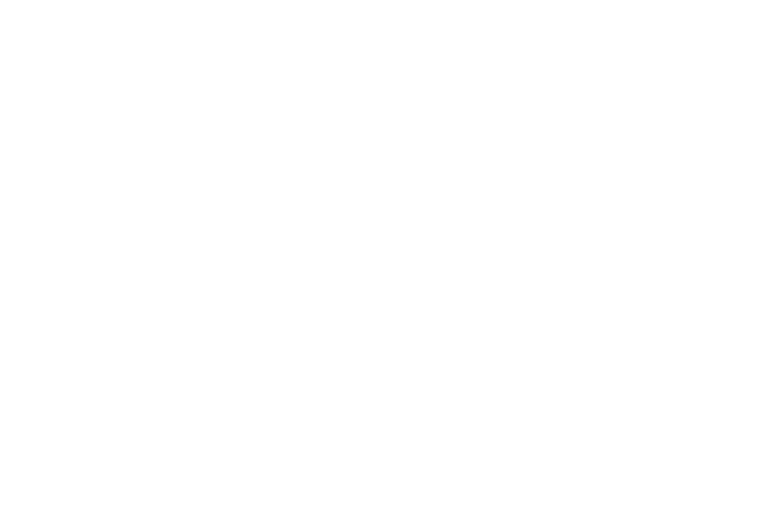
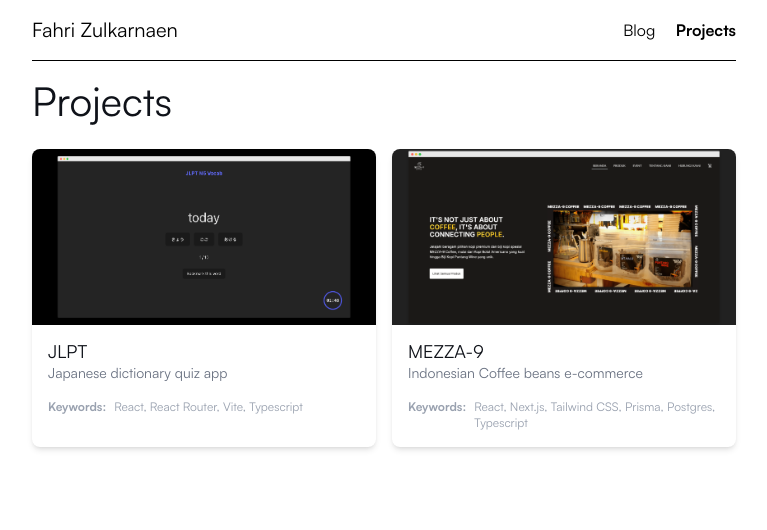
Before and after one commit to fahrimz/fahrimz.github.io, an Astro site: page /projects in a window 1280 px wide. Shown: the whole page, without its empty margins (256-1023 px from the left). Built offline with nearby package versions, Linux system fonts and the light colour scheme; Astro itself is replaced by a stand-in of ours.

Commit message:
feat: projects

```diff
--- a/package.json
+++ b/package.json
@@ -18,7 +18,7 @@
     "@types/react": "^19.0.10",
     "@types/react-dom": "^19.0.4",
     "astro": "^5.3.0",
-    "framer-motion": "^12.4.7",
+    "motion": "^12.4.7",
     "react": "^19.0.0",
     "react-dom": "^19.0.0",
     "tailwindcss": "^4.0.7"
--- a/src/components/BaseHead.astro
+++ b/src/components/BaseHead.astro
@@ -12,7 +12,7 @@ interface Props {
 
 const canonicalURL = new URL(Astro.url.pathname, Astro.site);
 
-const { title, description, image = '/linkpreview.jpg' } = Astro.props;
+const { title, description, image = '/linkpreview.png' } = Astro.props;
 ---
 
 <!-- Global Metadata -->
--- a/src/consts.ts
+++ b/src/consts.ts
@@ -3,4 +3,4 @@
 
 export const SITE_TITLE = "Fahri Zulkarnaen";
 export const SITE_DESCRIPTION =
-  "Fahri Zulkarnaen, Mobile Developer, Web Developer, React Native Developer";
+  "Fahri Zulkarnaen, Software Developer, Mobile Developer, Web Developer, React Native Developer";
--- a/src/pages/index.astro
+++ b/src/pages/index.astro
@@ -2,7 +2,7 @@
 import BaseHead from "../components/BaseHead.astro";
 import Header from "../components/Header.astro";
 import { SITE_TITLE, SITE_DESCRIPTION } from "../consts";
-import { motion } from "framer-motion";
+import { motion } from "motion/react";
 ---
 
 <!doctype html>
--- a/src/pages/projects.astro
+++ b/src/pages/projects.astro
@@ -0,0 +1,89 @@
+---
+import BaseHead from "../components/BaseHead.astro";
+import Header from "../components/Header.astro";
+import { SITE_TITLE, SITE_DESCRIPTION } from "../consts";
+import { motion } from "motion/react";
+
+type Project = {
+  title: string;
+  description: string;
+  link: string;
+  image: string;
+  keywords: string[];
+};
+
+const projects: Project[] = [
+  {
+    title: "JLPT",
+    description: "Japanese dictionary quiz app",
+    link: "https://fahrimz.github.io/jlpt",
+    image: "/jlpt.png",
+    keywords: ["React", "React Router", "Vite", "Typescript"],
+  },
+  {
+    title: "MEZZA-9",
+    description: "Indonesian Coffee beans e-commerce",
+    link: "https://mezza-9.id",
+    image: "/mezza9.png",
+    keywords: [
+      "React",
+      "Next.js",
+      "Tailwind CSS",
+      "Prisma",
+      "Postgres",
+      "Typescript",
+    ],
+  },
+];
+---
+
+<!doctype html>
+<html lang="en">
+  <head>
+    <BaseHead title={SITE_TITLE} description={SITE_DESCRIPTION} />
+  </head>
+  <body class="h-full flex flex-col gap-4 max-w-3xl mx-auto mb-20">
+    <Header />
+    <main class="h-full px-8 flex flex-col gap-4">
+      <h1>Projects</h1>
+      <section>
+        <ul class="grid grid-cols-1 md:grid-cols-2 lg:grid-cols-2 gap-4">
+          {
+            projects.map((project, index) => {
+              return (
+                <motion.li
+                  client:load
+                  key={index}
+                  className="bg-white rounded-lg shadow-md overflow-hidden [--scale:1] md:[--scale:1.1]"
+                  whileHover={{ scale: "var(--scale)" }}
+                >
+                  <a
+                    href={project.link}
+                    class="flex flex-col gap-2"
+                    target="_blank"
+                  >
+                    <img
+                      src={project.image}
+                      alt={project.title}
+                      class="w-full h-44 object-cover"
+                    />
+                    <div class="pt-2 pb-4 px-4">
+                      <h6 class="text-lg mb-0!">{project.title}</h6>
+                      <p class="text-sm text-gray-500">{project.description}</p>
+                      <div class="flex flex-row text-xs gap-2 mt-4">
+                        <span class="text-gray-400 font-bold">Keywords: </span>
+                        <span class="text-gray-400">
+                          {project.keywords.join(", ")}
+                        </span>
+                      </div>
+                    </div>
+                  </a>
+                </motion.li>
+              );
+            })
+          }
+        </ul>
+      </section>
+    </main>
+  </body>
+</html>
```
Also changed, not shown: pnpm-lock.yaml, public/jlpt.png (added), public/linkpreview.jpg (deleted), public/linkpreview.png (added), public/mezza9.png (added).
